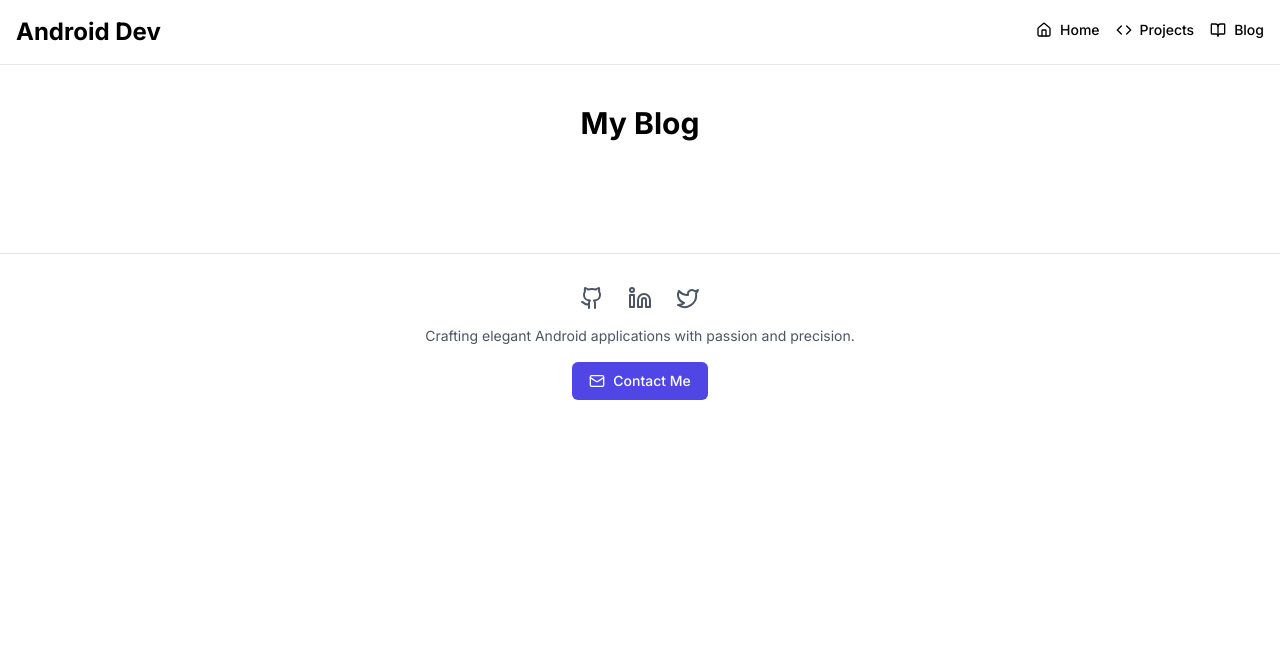
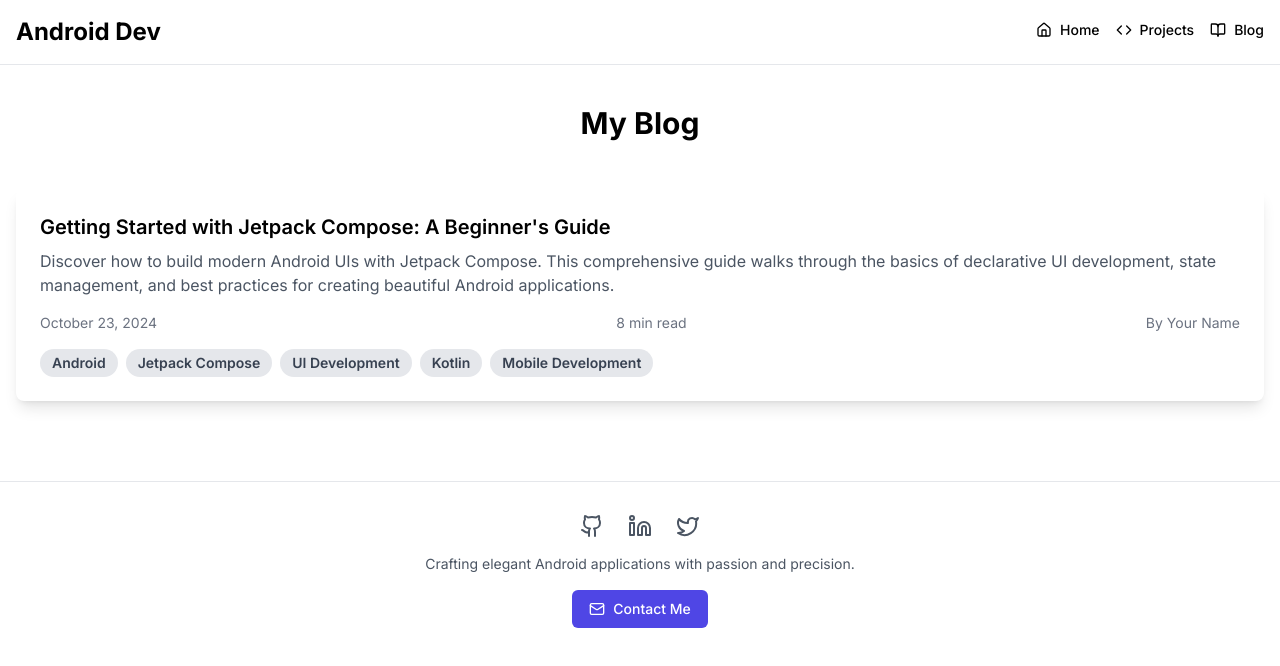
Before and after one commit to Versus04/portfolio-website, a Next.js app: page / in a window 1280 px wide. Both pictures are taken after a click on the button "Blog". Shown: the top 666 px of the page. Built offline with nearby package versions, Linux system fonts and the light colour scheme.

Commit message:
Update blog.js

```diff
--- a/app/blog.js
+++ b/app/blog.js
@@ -1,7 +1,25 @@
 import { motion } from 'framer-motion'
 
 const blogPosts = [
+  {
+    title: "Getting Started with Jetpack Compose: A Beginner's Guide",
+    description: "Discover how to build modern Android UIs with Jetpack Compose. This comprehensive guide walks through the basics of declarative UI development, state management, and best practices for creating beautiful Android applications.",
+    date: "October 23, 2024",
+    tags: ["Android", "Jetpack Compose", "UI Development", "Kotlin", "Mobile Development"],
+    content: `# Getting Started with Jetpack Compose: A Beginner's Guide
 
+Tired of wrestling with XML layouts and complex UI hierarchies? You're not alone. Android developers have long dreamed of a simpler way to create beautiful, responsive user interfaces. That's exactly what Jetpack Compose delivers – and by the end of this guide, you'll be building modern Android UIs with confidence.
+
+## What is Jetpack Compose?
+
+Jetpack Compose is Android's modern UI toolkit that simplifies and accelerates UI development.
+
+Think of it as a fresh approach to building user interfaces. Instead of manually manipulating UI elements (like the old days of XML layouts), you describe what you want your UI to look like, and Compose handles the rest. It's like the difference between giving someone step-by-step directions versus showing them a picture of where you want to go.
+
+[... rest of the content ...]`,
+    readTime: "8 min read",
+    author: "Your Name"
+  }
 ]
 
 export default function Blog() {
@@ -20,7 +38,9 @@ export default function Blog() {
             <h3 className="text-xl font-semibold mb-2">{post.title}</h3>
             <p className="text-gray-600 mb-4">{post.description}</p>
             <div className="flex justify-between items-center text-sm text-gray-500">
-              <p>Nothing to show here</p>
+              <span>{post.date}</span>
+              <span>{post.readTime}</span>
+              <span>By {post.author}</span>
             </div>
             <div className="mt-4 flex flex-wrap gap-2">
               {post.tags.map((tag, tagIndex) => (
```
